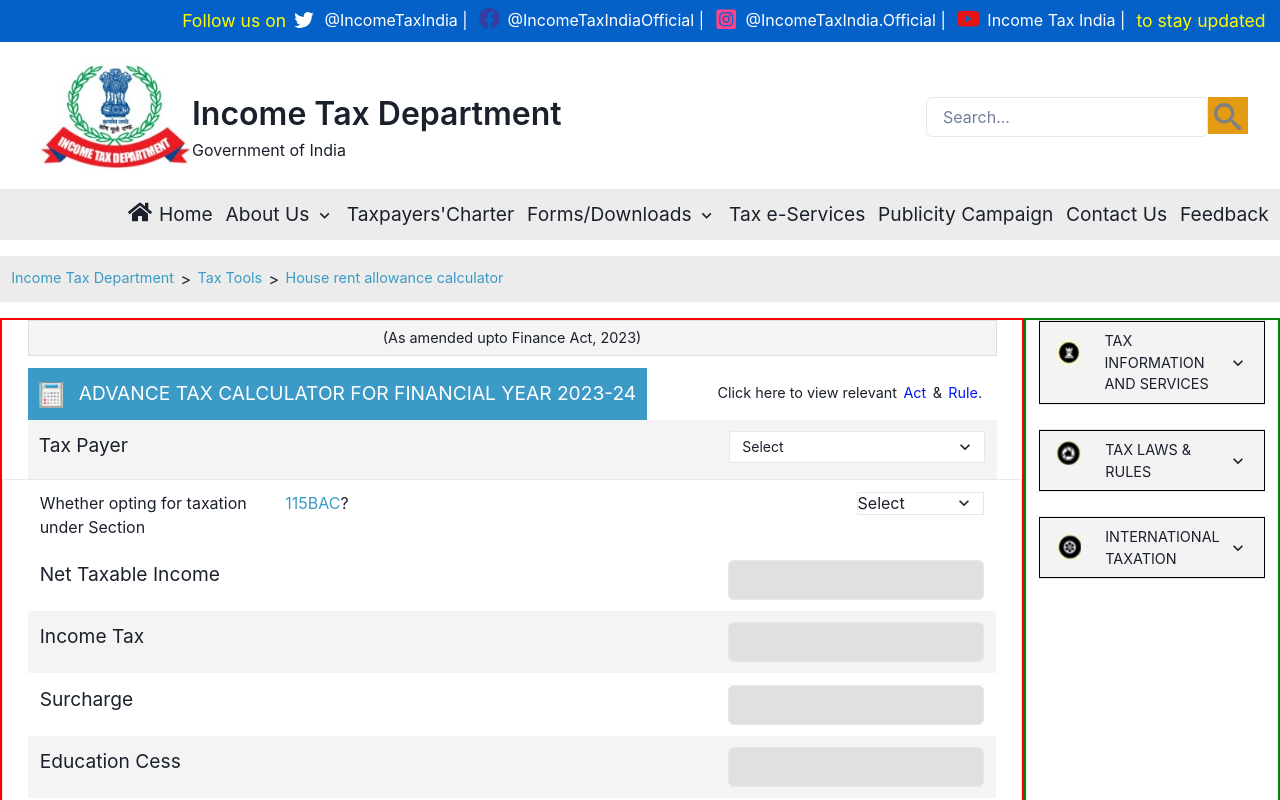
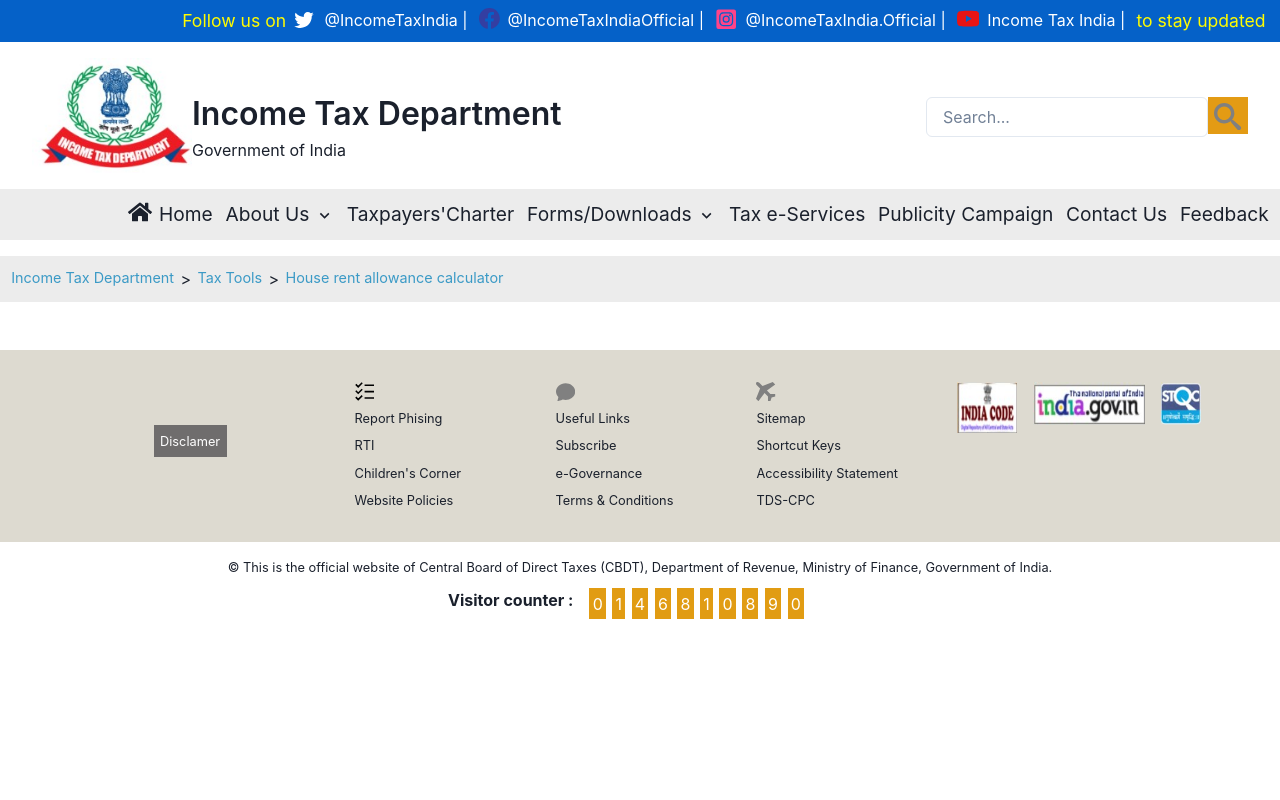
Before and after one commit to vaibhav-mougha/itaxeasy_advanceTax_hraCalculator, a React (Create React App) app: page / in a window 1280 px wide. Shown: the top 800 px of the page. Built offline with nearby package versions, Linux system fonts and the light colour scheme.

Commit message:
Installed React router dom

```diff
--- a/package.json
+++ b/package.json
@@ -14,6 +14,7 @@
     "react": "^18.2.0",
     "react-dom": "^18.2.0",
     "react-icons": "^4.9.0",
+    "react-router-dom": "^6.13.0",
     "react-scripts": "5.0.1",
     "web-vitals": "^2.1.4"
   },
--- /dev/null
+++ b/src/AllRoutes/AllRoutes.jsx
@@ -0,0 +1,15 @@
+import React from "react";
+import { Route, Routes } from "react-router-dom";
+import AdvanceTaxCalculator from "../Pages/AdvanceTaxCalculator";
+
+const AllRoutes = () => {
+  return (
+    <>
+      <Routes>
+        <Route path={"/advance"} element={<AdvanceTaxCalculator />} />
+      </Routes>
+    </>
+  );
+};
+
+export default AllRoutes;
--- a/src/App.js
+++ b/src/App.js
@@ -1,12 +1,12 @@
+import AllRoutes from "./AllRoutes/AllRoutes";
 import Footer from "./Components/Footer";
 import Navbar from "./Components/Navbar";
-import AdvanceTaxCalculator from "./Pages/AdvanceTaxCalculator";
 
 function App() {
   return (
     <>
       <Navbar />
-      <AdvanceTaxCalculator />
+      <AllRoutes />
       <Footer />
     </>
   );
--- a/src/index.js
+++ b/src/index.js
@@ -5,13 +5,16 @@
 import reportWebVitals from "./reportWebVitals";
 
 import { ChakraProvider } from "@chakra-ui/react";
+import { BrowserRouter } from "react-router-dom";
 
 const root = ReactDOM.createRoot(document.getElementById("root"));
 root.render(
   <ChakraProvider>
-    <React.StrictMode>
-      <App />
-    </React.StrictMode>
+    <BrowserRouter>
+      <React.StrictMode>
+        <App />
+      </React.StrictMode>
+    </BrowserRouter>
   </ChakraProvider>
 );
 
```
Also changed, not shown: 1 other file (tests, documents, lock files or other folders).
